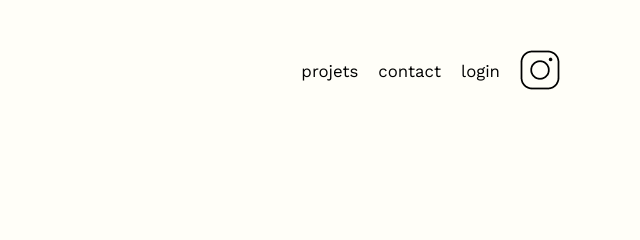
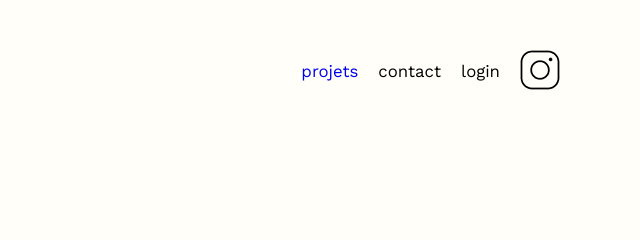
Before and after one commit to DirtDover/Projet-3, a plain HTML site: page login.html in a window 1280 px wide. Shown: the top 240 px of the page, 640-1280 px from the left. Drawn offline with nearby package versions, Linux system fonts and the light colour scheme.

Commit message:
Updates login

```diff
--- a/login.html
+++ b/login.html
@@ -18,7 +18,7 @@
         <h1>Sophie Bluel <span>Architecte d'inteérieur</span></h1>
         <nav>
             <ul id="ul_login">
-                <li>projets</li>
+                <li><a href="./index.html">projets</a></li>
                 <li>contact</li>
                 <li>login</li>
                 <li><img src="./assets/icons/instagram.png" alt="Instagram"></li>
```
